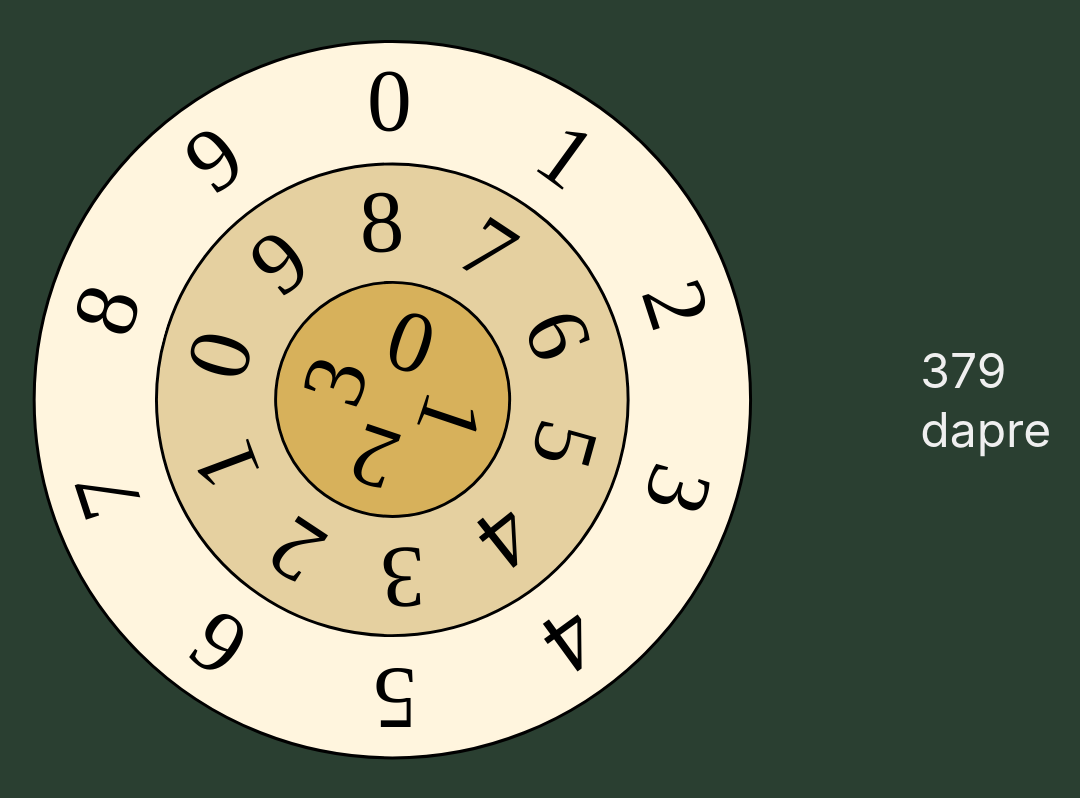
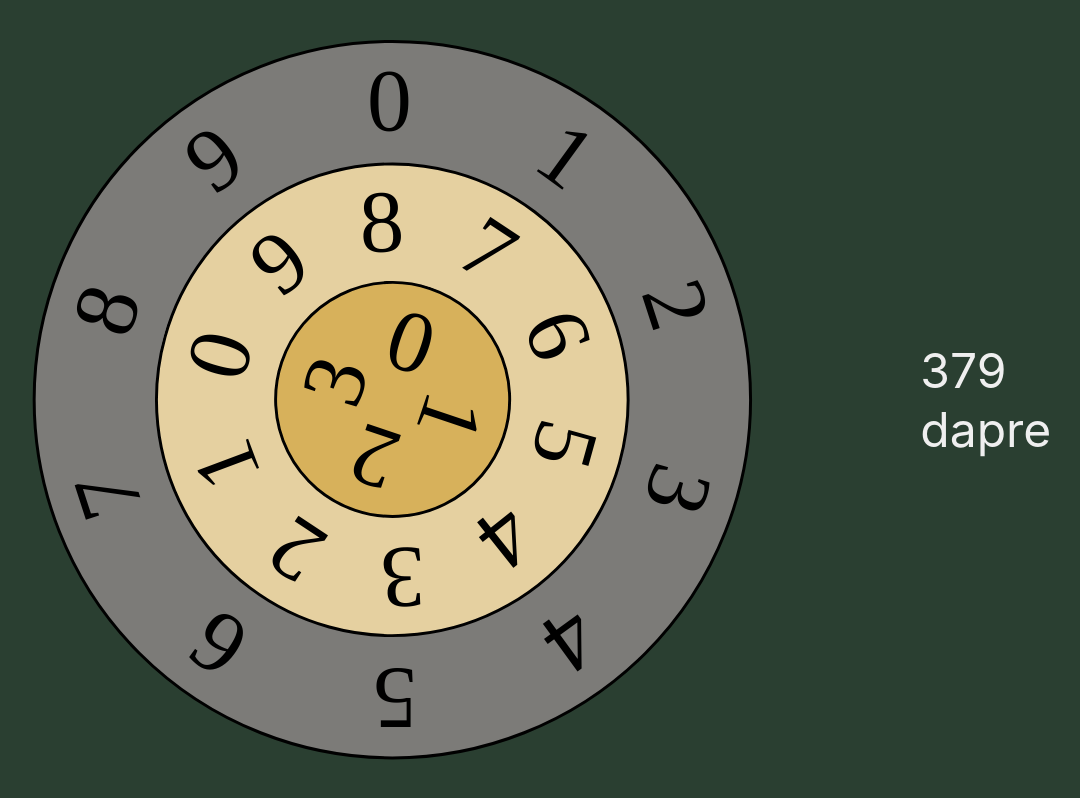
Before and after one commit to ManabuMiwa/klaushiere-clock, a React (Create React App) app: page / in a window 1280 px wide. Shown: the whole page, without its empty margins (125-1205 px from the left). Built offline with nearby package versions, Linux system fonts and the light colour scheme.

Commit message:
Add transition on priod-changes

```diff
--- a/src/star-wheel.tsx
+++ b/src/star-wheel.tsx
@@ -5,8 +5,11 @@ import { ReactComponent as Inner } from "./imgs/inner.svg"
 type StarWheelProps = { time: KlaushierianTime }
 
 export default function StarWheel(props: StarWheelProps) {
+  const isDapre = props.time.period === 'dapre'
   const style: React.CSSProperties = {
     transform: `rotate(${props.time.innerAngle}deg)`,
+    filter: `grayscale(${isDapre ? '0%' : '75%'}) brightness(${isDapre ? 1 : .5})`,
+    transition: 'filter 5s'
   }
   return <Inner style={style} />
 }
--- a/src/sun-wheel.tsx
+++ b/src/sun-wheel.tsx
@@ -5,8 +5,11 @@ import { ReactComponent as Outer } from "./imgs/outer.svg"
 type SunWheelProps = { time: KlaushierianTime }
 
 export default function SunWheel(props: SunWheelProps) {
+  const isNotDapre = props.time.period !== 'dapre'
   const style: React.CSSProperties = {
     transform: `rotate(${props.time.outerAngle}deg)`,
+    filter: `grayscale(${isNotDapre ? '0%' : '75%'}) brightness(${isNotDapre ? 1 : .5})`,
+    transition: 'filter 5s'
   }
   return <Outer style={style} />
 }
```
